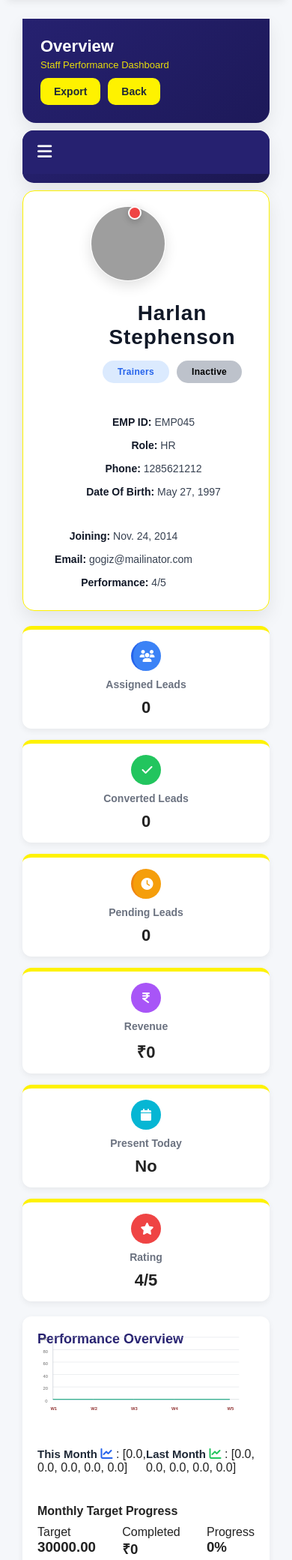
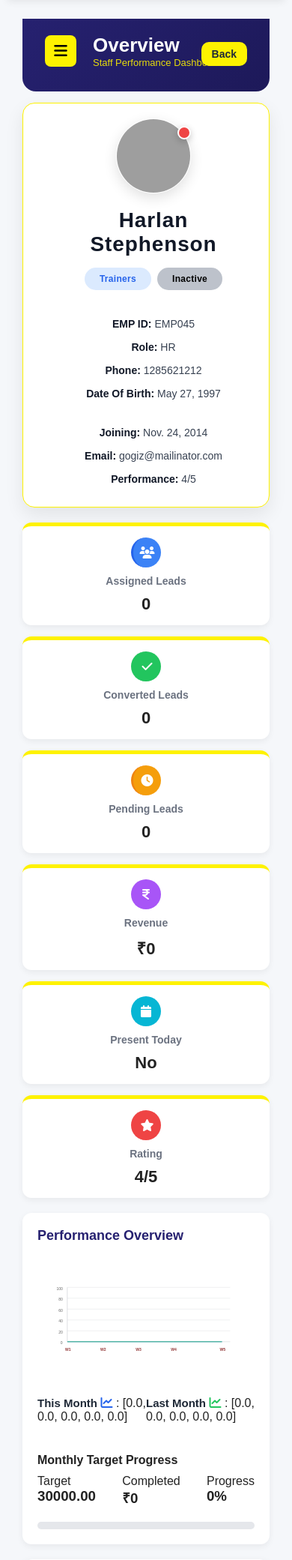
Before and after one commit to tamizhmaran0809-del/csc_crm_staff-module, a Django app: page /staff/overview/45 in a window 390 px wide; the page is wider, and only the part inside the window is pictured. Shown: the part 170-2251 px from the top of that part at 75% size. Run offline with Django 5.2, Linux system fonts and the light colour scheme; data comes from the database, SQL or seed files in the repository; data that the repository does not hold is empty; grey boxes are pictures that could not be loaded.

Commit message:
your message here

```diff
--- a/csc_crm/static/css/staff_css/overview.css
+++ b/csc_crm/static/css/staff_css/overview.css
@@ -10,6 +10,17 @@ body{
     padding:10px;
     color:#222;
     overflow-x: hidden;
+}
+
+img{
+    max-width:100%;
+    height:auto;
+    display:block;
+}
+
+table{
+    width:100%;
+    border-collapse:collapse;
 }
 
 a{
@@ -35,26 +46,27 @@ a{
     display:flex;
     justify-content:space-between;
     align-items:center;
-    flex-wrap:wrap;
     background: linear-gradient(135deg, #262170, #1d1959);
-    color:var(--white);
-    box-shadow: var(--shadow);
-    margin-bottom:10px;
-    padding:24px;
-    border-radius:16px;
+    color:#fff;
+    padding:20px 30px;
     border-radius:0 0 18px 18px;
+    gap:20px;
+    min-height:70px;
+    margin-bottom: 15px;
 }
 
 .over-top-header h1{
     font-size:26px;
     font-weight:800;
+    padding-left: 10px;
 }
 
 .over-top-header p{
     font-size:13px;
     opacity:0.9;
-    margin-top:4px;
+    margin-top:10px;
     color: var(--secondary);
+    padding-left: 10px;
 }
 
 .over-header-buttons{
@@ -62,17 +74,6 @@ a{
     gap:10px;
 }
 
-.over-export-btn{
-    padding:10px 18px;
-    border-radius:10px;
-    text-decoration:none;
-    font-weight:bold;
-    font-size:14px;
-    border:none;
-    cursor:pointer;
-    background: var(--secondary);
-    color: var(--text);
-}
 
 .over-back-btn{
     padding:10px 18px;
@@ -86,42 +87,85 @@ a{
     color: var(--text);
 }
 
+.over-back-btn:hover{
+    background-color: orange;
+}
+
+/* LEFT GROUP FIX */
+.header-left{
+    display:flex;
+    align-items:center;
+    gap:12px;
+    flex:1;
+    min-width:0;
+}
+
+.header-left h1{
+    font-size:26px;
+    font-weight:800;
+    margin:0;
+    line-height:1.2;
+}
+
+.header-left p{
+    font-size:13px;
+    opacity:0.9;
+    margin-top:2px;
+    line-height:1.2;
+}
+
+/* text block control */
+.header-left div{
+    display:flex;
+    flex-direction:column;
+    justify-content:center;
+    max-width:100%;
+}
+
+/* RIGHT SIDE FIX */
+.over-header-buttons{
+    display:flex;
+    align-items:center;
+    justify-content:flex-end;
+    flex-shrink:0;
+}
+
 /*====== MAIN NAV =======*/
 .main-nav{
-    background:linear-gradient(135deg,#262170,#1b174f);
-    height:70px;
-    box-shadow:var(--shadow);
-    top:0;
-    z-index:999;
-    border-radius: 15px;
-    overflow: hidden;
-    margin-bottom: 10px;
+    position:relative;
 }
-/* ===== NAVBAR ===== */
+
 .nav-tabs{
-    display: flex;
-    align-items: center;
+     position: fixed;
+    top: 0;
+    left: -320px;
+    width: 280px;
+    height: 100vh;
+    background: #262170;
+    display:flex;
+    flex-direction:column;
+    padding:90px 20px;
+    gap:15px;
+    transition:0.3s ease;
+    z-index:2000;
 }
 
 .nav-toggle{
-    display:none;
-    background:var(--primary);
-    color:var(--white);
+    width:42px;
+    height:42px;
+    background:#FEF200;
     border:none;
-    padding:14px 18px;
-    font-size:22px;
+    border-radius:8px;
+    font-size:20px;
     cursor:pointer;
-    width:100%;
-    text-align:left;
+    display:flex;
+    align-items:center;
+    justify-content:center;
+    position:static !important;
 }
 
-.nav-tabs{
-    display:flex;
-    align-items:center;
-    padding:15px 25px;
-    gap:15px;
-    background:var(--primary);
-    border-radius:0 0 18px 18px;
+.nav-tabs.show{
+    left:0;
 }
 
 .nav-tab-link{
@@ -147,20 +191,8 @@ a{
     color:var(--primary);
     border-bottom:none;
 }
-.nav-toggle{
-    display:none;
-    background:var(--primary);
-    color:var(--white);
-    border:none;
-    padding:16px 20px;
-    font-size:22px;
-    cursor:pointer;
-    width:100%;
-    text-align:left;
-}
 
-.over-edit-btn{
-    margin-left: auto;
+.over-export-btn{
     padding: 10px 16px;
     background-color: var(--secondary);
     color: #262170;
@@ -194,6 +254,7 @@ a{
 /* Image */
 .over-profile-image{
     position: relative;
+    display: inline-block;
     width:120px;
     margin:auto auto auto 40px;
 }
@@ -224,8 +285,8 @@ a{
     position:absolute;
     border:2px solid #fff;
     box-shadow:0 3px 10px rgba(0,0,0,0.2);
-    top:5px;
-    right:5px;
+    top:10px;
+    right:10px;
 }
 
 .over-online{
@@ -392,12 +453,16 @@ a{
 .over-chart-title{
     font-size:18px;
     color: var(--primary);
-    margin-bottom: -130px;
+}
+
+.over-top-header h1,
+.over-top-header p{
+    margin: 0;
 }
 
 .over-chart-area svg{
     width:100%;
-    height:500px;
+    height:290px;
 }
 
 .over-left-line{
@@ -436,7 +501,7 @@ a{
 .over-chart-para{
     display: flex;
     justify-content: space-around;
-    margin-top: -40px;
+
 }
 
 .over-chart-para1{
@@ -692,158 +757,154 @@ a{
 
 
 
+
+
 /* ====== RESPONSIVE ====== */
 
-/* Tablet */
+body{
+    overflow-x: hidden;
+}
+
+/* ===== TABLET FIX ===== */
 @media (max-width: 1200px){
 
-    .over-cards{
-        grid-template-columns:repeat(3,1fr);
+    .over-profile-card{
+        grid-template-columns: 1fr 1fr;
     }
 
-    .over-chart-title-this{
-        padding-left: 0;
+    .over-main-grid{
+        grid-template-columns: 1fr;
     }
 }
 
-/* Small Tablet */
+/* ===== TABLET ===== */
 @media (max-width: 900px){
 
-    .over-main-grid{
-        grid-template-columns:1fr;
+     .over-profile-card{
+        grid-template-columns: 1fr !important;
+        text-align: center;
+        gap: 15px;
+    }
+
+    .over-profile-image{
+        margin: 0 auto;
+    }
+
+    .over-name{
+        margin-left: 0 !important;
+        text-align: center;
+    }
+
+    .over-badges{
+        margin-left: 0 !important;
+        justify-content: center;
+        flex-wrap: wrap;
+        gap: 8px;
+    }
+
+    .over-info,
+    .over-info2{
+        text-align: center;
+    }
+
+    .over-info2 p{
+        margin-left: 0 !important;
+    }
+
+    .over-cards{
+        grid-template-columns: repeat(2, 1fr);
+    }
+}
+
+/* ===== MOBILE ===== */
+@media (max-width: 768px){
+
+    .over-top-header{
+        flex-direction: column;
+        align-items: flex-start;
+        gap: 10px;
+    }
+
+    .header-left{
+        width: 100%;
+    }
+
+    .over-header-buttons{
+        width: 100%;
+        display: flex;
+        justify-content: flex-end;
+    }
+
+    .over-back-btn{
+        width: auto !important;
+        display: inline-flex;
+        justify-content: center;
+        align-items: center;
+        padding: 8px 14px;
+        margin-top: -60px;
+    }
+
+    .over-back-btn,
+    .over-edit-btn,
+    .over-export-btn{
+        width: 100%;
+        text-align: center;
     }
 
     .over-profile-card{
-        grid-template-columns:1fr;
-        text-align:center;
-    }
-
-    .over-chart-sub{
-        flex-direction:column;
-        gap:10px;
-    }
-
-    .over-chart-title-this{
-        padding-left:0;
+        grid-template-columns: 1fr;
+        text-align: center;
     }
 
     .over-profile-image{
-    display:flex;
-    justify-content:center;
-    text-align:center;
+        margin: 0 auto;
+    }
+
+    .over-main-grid{
+        grid-template-columns: 1fr;
+    }
+
+    .over-attendance-grid{
+        grid-template-columns: 1fr;
+    }
+
+    .over-attendance-item,
+    .over-attendance-item2{
+        padding: 25px;
+    }
+
+    .over-cards{
+        grid-template-columns: repeat(2, 1fr);
+    }
+
+    .nav-tabs{
+        width: 260px;
+        left: -300px;
+    }
+}
+
+/* ===== SMALL MOBILE ===== */
+@media (max-width: 480px){
+
+    .over-cards{
+        grid-template-columns: 1fr;
     }
 
     .over-profile-image img{
-        margin:0 auto;
-        display:block;
-    }
-
-    .over-badges{
-    justify-content:center;
-    }
-}
-
-/* Mobile */
-@media (max-width: 768px){
-
-    body{
-        padding:10px;
-    }
-
-    .nav-toggle{
-        display:block;
-    }
-
-    .nav-tabs{
-        display:none;
-        flex-direction:column;
-        width:100%;
-        padding:10px;
-        gap:10px;
-    }
-
-    .nav-tabs.show{
-        display:flex;
-    }
-
-    .nav-tab-link{
-        width:100%;
-    }
-
-    .over-cards{
-        grid-template-columns:repeat(2,1fr);
-    }
-
-    .over-top-header{
-        flex-direction:column;
-        align-items:flex-start;
-        gap:10px;
-    }
-
-    .over-header-buttons{
-        width:100%;
-        justify-content:flex-start;
-        flex-wrap:wrap;
-    }
-
-    .over-profile-card{
-        text-align:center;
-    }
-
-    .over-attendance-grid{
-        grid-template-columns:1fr;
-    }
-
-    .over-attendance-item{
-    padding:25px;
-    }
-
-    .nav-header-right{
-        width:100%;
-        margin-left:0;
-    }
-
-    .over-edit-btn{
-        width:100%;
-        display:block;
-        text-align:center;
-        margin-top:10px;
-    }
-
-    .over-badges{
-        justify-content:center;
+        width: 100px;
+        height: 100px;
     }
 
     .over-chart-area svg{
-    height:300px;
+        height: 200px;
+    }
+
+    .over-attendance-item h3{
+        font-size: 18px;
+    }
+
+    .over-box-recent table,
+    .over-box-trainers table{
+        min-width: 700px;
     }
 }
-
-/* Small Mobile */
-@media (max-width: 480px){
-
-    .over-cards{
-        grid-template-columns:1fr;
-    }
-
-    .over-top-header h1{
-        font-size:22px;
-    }
-
-    .over-profile-image img{
-        width:100px;
-        height:100px;
-    }
-
-    .over-online,
-    .over-offline{
-        top:0px;
-        left:50%;
-    }
-
-    table{
-        display:block;
-        overflow-x:auto;
-        white-space:nowrap;
-    }
-}
--- a/csc_crm/static/js/staff_js/overview.js
+++ b/csc_crm/static/js/staff_js/overview.js
@@ -55,6 +55,7 @@ document.addEventListener("DOMContentLoaded", function () {
 
 
 // ====== NAVBAR ======
+
 document.addEventListener("DOMContentLoaded", function () {
 
     const navToggle = document.getElementById("navToggle");
@@ -62,7 +63,25 @@ document.addEventListener("DOMContentLoaded", function () {
 
     if (!navToggle || !navTabs) return;
 
-    navToggle.addEventListener("click", function () {
-        navTabs.classList.toggle("show");
+    let isOpen = false;
+
+    navToggle.addEventListener("click", function (e) {
+        e.stopPropagation();
+
+        isOpen = !isOpen;
+
+        navTabs.classList.toggle("show", isOpen);
+        document.body.classList.toggle("menu-open", isOpen);
     });
+
+    navTabs.addEventListener("click", function (e) {
+        e.stopPropagation();
+    });
+
+    document.addEventListener("click", function () {
+        isOpen = false;
+        navTabs.classList.remove("show");
+        document.body.classList.remove("menu-open");
+    });
+
 });
--- a/csc_crm/templates/staff/overview.html
+++ b/csc_crm/templates/staff/overview.html
@@ -3,79 +3,60 @@
 {% load static %}
 {% block content %}
 
+<!-- ====== Header ======= -->
+<div class="over-top-header">
 
+    <div class="header-left">
 
-<!-- ===== HEADER ===== -->
-<div class="over-top-header">
+        <!-- Hamburger -->
+        <button class="nav-toggle" id="navToggle">
+            <i class="fas fa-bars"></i>
+        </button>
 
         <div>
             <h1>Overview</h1>
             <p>Staff Performance Dashboard</p>
         </div>
 
+    </div>
+
     <div class="over-header-buttons">
-
-<!-- Edite Button -->
-<a href="{% url 'staff_export' staff.id %}" class="over-export-btn">
-     Export
-</a>
-
-<!-- Back Button -->
         <a href="{% url 'staff_management' %}" class="over-back-btn">
             Back
         </a>
-
     </div>
 
 </div>
 
-<!-- Main navbar -->
- <div class="main-nav">
-
-<!-- Module Navigation Tabs -->
-     <!-- Mobile Hamburger -->
-<button class="nav-toggle" id="navToggle">
-    <i class="fas fa-bars"></i>
-</button>
-
-<!-- Module Navigation Tabs -->
 <nav class="nav-tabs" id="navTabs">
 
-    <a href="#"
-       class="nav-tab-link {% if request.resolver_match.url_name == 'overview' %}active-nav-tab{% endif %}">
+    <a href="#" class="nav-tab-link {% if request.resolver_match.url_name == 'overview' %}active-nav-tab{% endif %}">
         Overview
     </a>
 
-    <a href="{% url 'attendance' staff.id %}"
-       class="nav-tab-link {% if request.resolver_match.url_name == 'Attendance' %}active-nav-tab{% endif %}">
+    <a href="{% url 'attendance' staff.id %}" class="nav-tab-link">
         Attendance
     </a>
 
-    <a href="#"
-       class="nav-tab-link {% if request.resolver_match.url_name == 'Performance' %}active-nav-tab{% endif %}">
+    <a href="#" class="nav-tab-link">
         Performance
     </a>
 
-    <a href="#"
-       class="nav-tab-link {% if request.resolver_match.url_name == 'Documents' %}active-nav-tab{% endif %}">
+    <a href="#" class="nav-tab-link">
         Documents
     </a>
 
-    <a href="#"
-       class="nav-tab-link {% if request.resolver_match.url_name == 'Activity Logs' %}active-nav-tab{% endif %}">
+    <a href="#" class="nav-tab-link">
         Activity Logs
     </a>
 
     <div class="nav-header-right">
-        <a href="{% url 'edit_staff' staff.id %}" class="over-edit-btn">
-            Edit
-        </a>
+        <a href="{% url 'edit_staff' staff.id %}" class="over-edit-btn">Edit</a>
+        <a href="{% url 'staff_export' staff.id %}" class="over-export-btn">Export</a>
     </div>
-
 
 </nav>
 
-</div>
 <!-- ===== PROFILE ===== -->
 <div class="over-profile-card">
 
@@ -189,7 +170,7 @@ No
 <!-- CHART -->
     <div class="over-chart-area">
 
-        <svg viewBox="0 0 700 400">
+        <svg viewBox="-60 150 800 170">
 
             <!-- LEFT SIDE VALUES -->
             <text x="25" y="330" class="over-chart-text">0</text>
```
Also changed, not shown: other parts of csc_crm/static/css/staff_css/overview.css (+29 -1 lines). Lines whose indentation alone changed are shown as unchanged.
